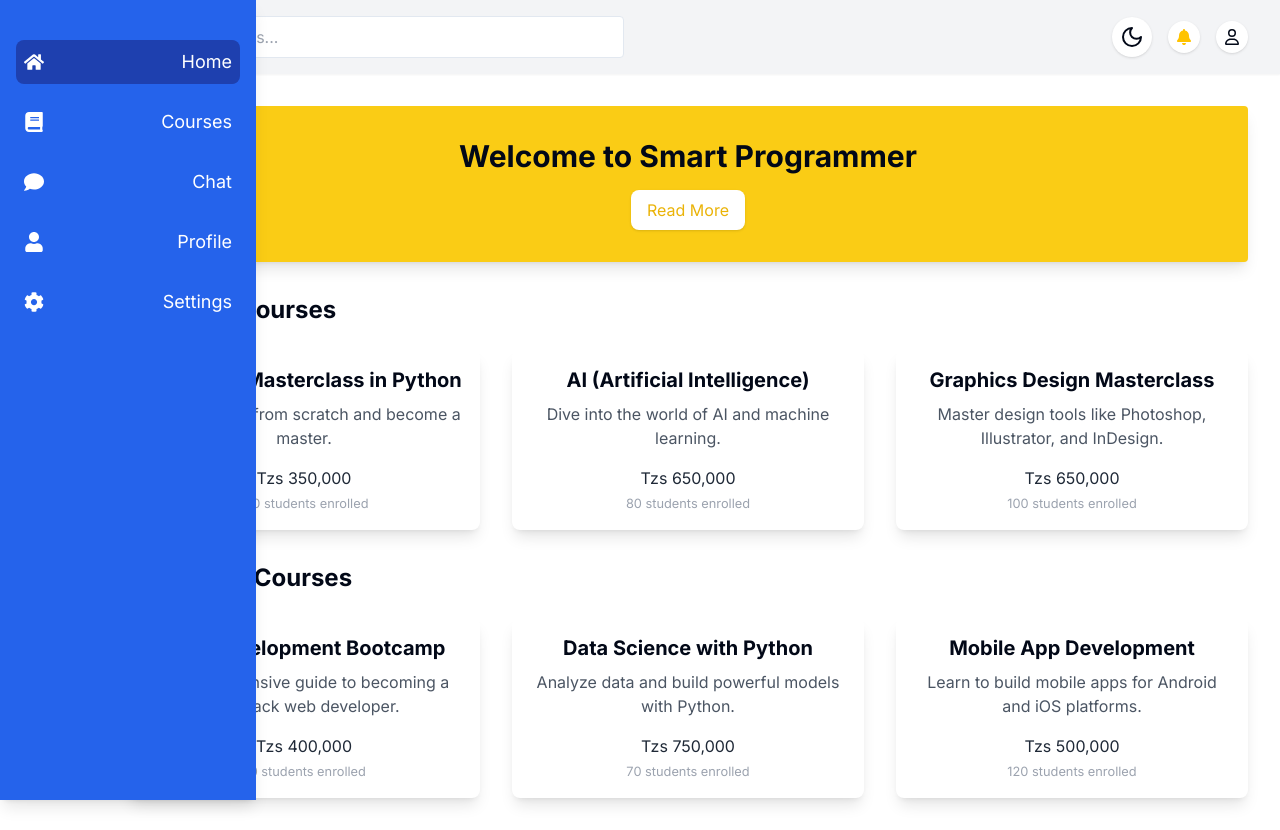
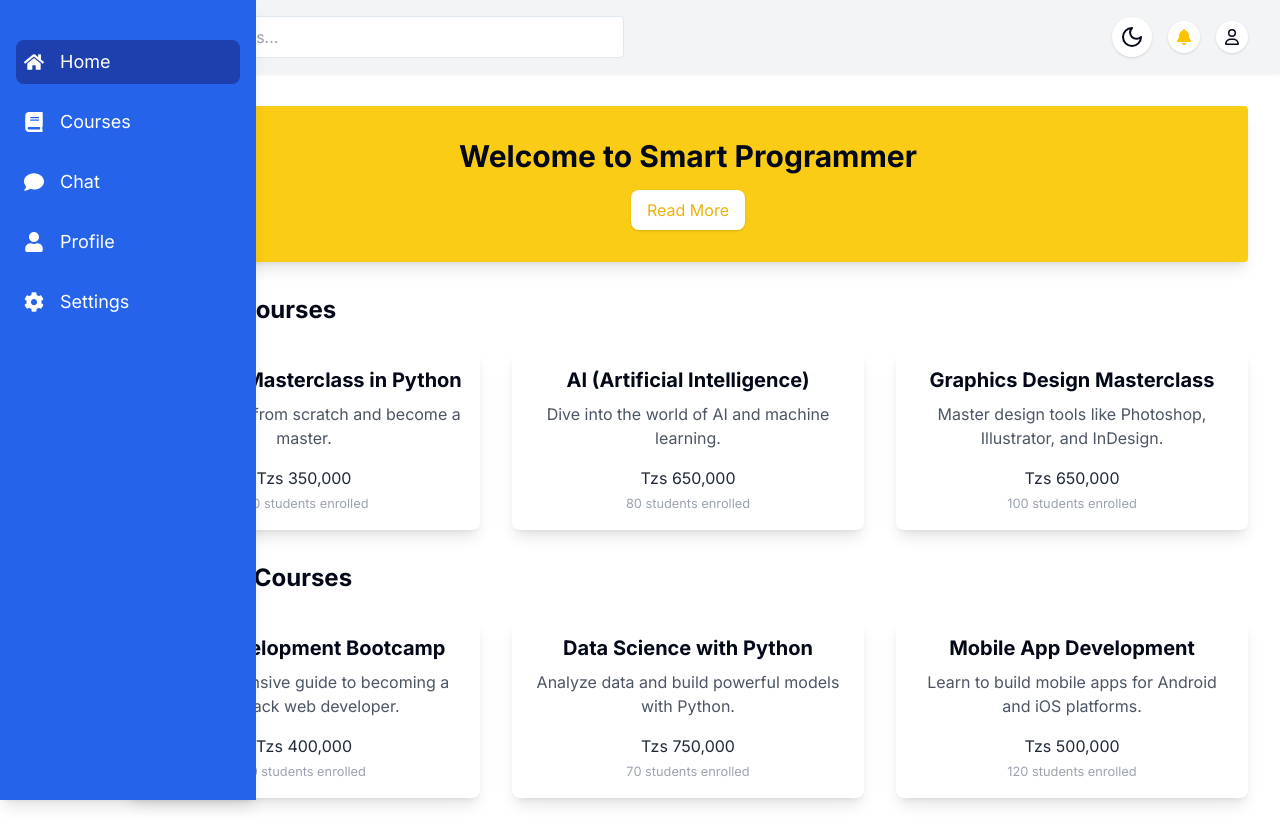
Before and after one commit to smart-programers/smartprogrammers, a Next.js app: page / in a window 1280 px wide. Built offline with nearby package versions, Linux system fonts and the light colour scheme.

Commit message:
Added the sidebar to good view  Changes to be committed: 	modified:   components/Navbar/Nav.tsx

```diff
--- a/components/Navbar/Nav.tsx
+++ b/components/Navbar/Nav.tsx
@@ -76,7 +76,7 @@ interface SidebarItemProps {
 function SidebarItem({ icon, label, isHovered, isActive,href }: SidebarItemProps) {
   return (
     <Link
-      className={`flex items-center justify-between p-2 rounded-lg w-full transition-all duration-300 ${
+      className={`flex items-center  p-2 rounded-lg w-full transition-all duration-300 ${
         isActive ? "bg-blue-800 w-full" : "hover:bg-gray-700"
       }`}
       href={href}
```
